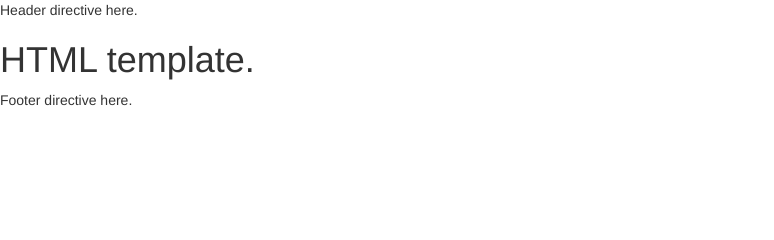
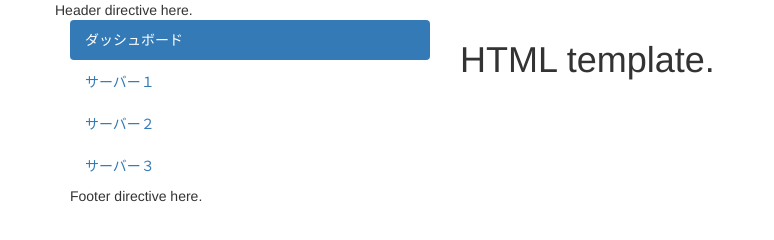
Before and after one commit to mame0112/wisdom, a plain HTML site: page index.html in a window 1280 px wide. Shown: the whole page, without its empty margins (0-774 px from the left). Drawn offline with Linux system fonts and the light colour scheme.

Commit message:
Add sidebar

```diff
--- a/index.html
+++ b/index.html
@@ -9,10 +9,24 @@
     <script src="js/directives.js"></script>
   </head>
   <body ng-app="WidsomApp">
-  <div ng-controller="WidsomController">
-	  <div header-directive></div>
-	  <h1>HTML template.</h1>
-	  <div footer-directive></div>
+  <div class="container">
+	<div ng-controller="WidsomController">
+	  <div class="row">
+		<div header-directive></div>
+		<div class="col-xs-4">
+         <ul class="nav nav-pills nav-stacked">
+            <li class="active"><a href="#">ダッシュボード</a></li>
+            <li><a href="#">サーバー１</a></li>
+            <li><a href="#">サーバー２</a></li>
+            <li><a href="#">サーバー３</a></li>
+         </ul>
+        </div>
+		<div class="col-xs-8">
+				<h1>HTML template.</h1>
+			</div>
+		</div>
+  	</div>
+	<div footer-directive></div>
   </div>
   </body>
 </html>
```
